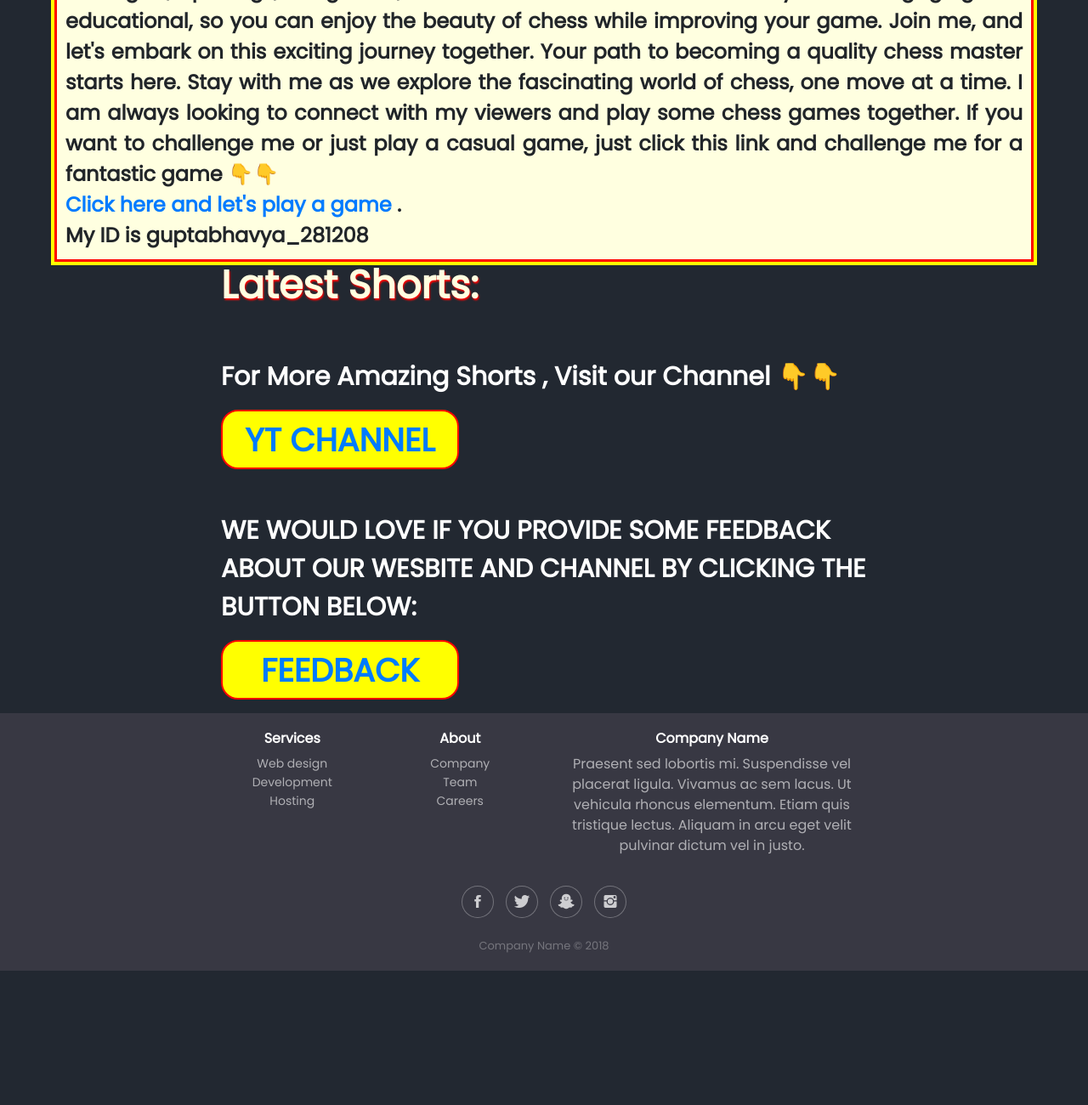
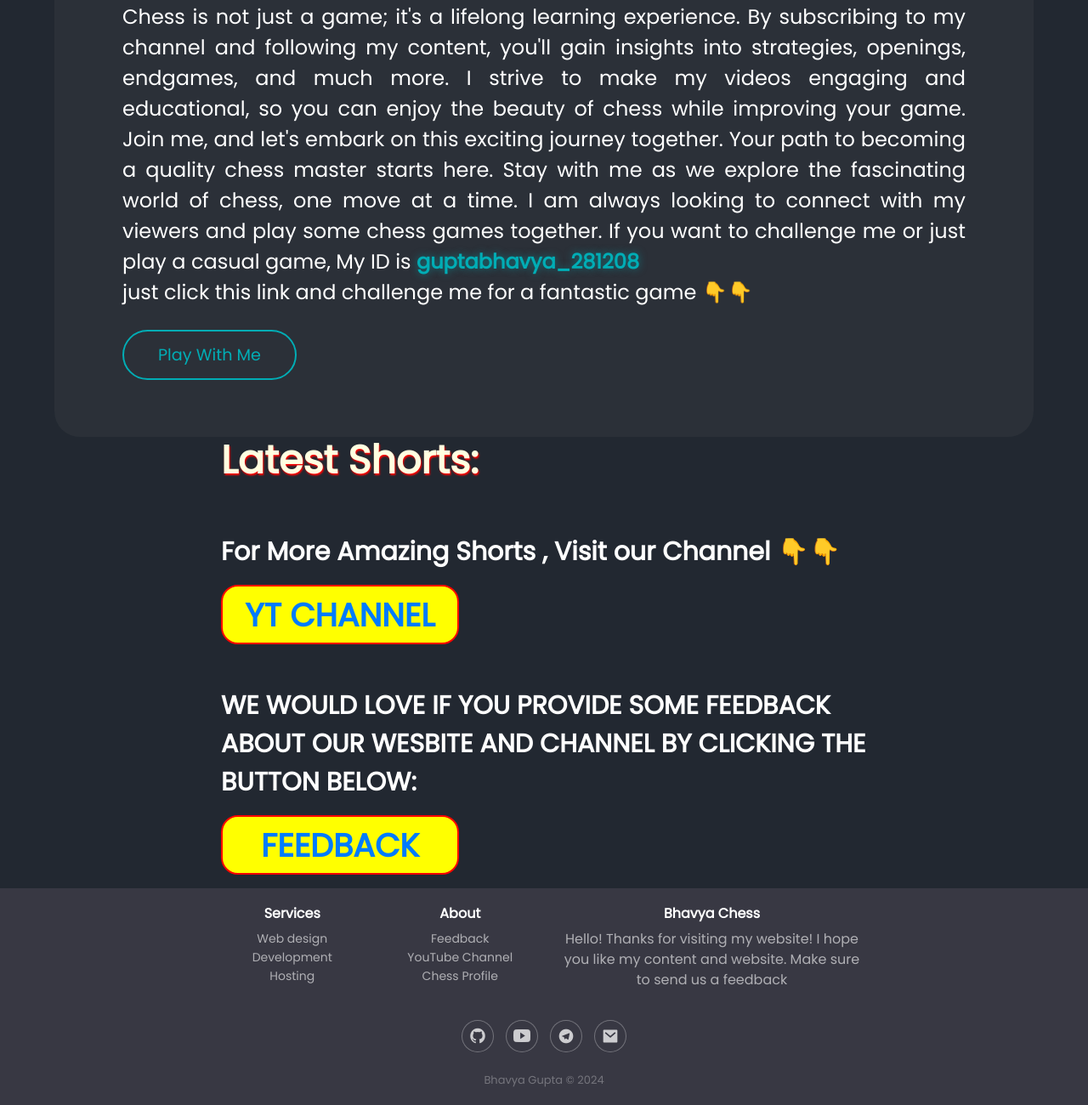
Before and after one commit to Code-With-Bhavya/My-Website, a plain HTML site: page index.html in a window 1280 px wide. Shown: the part 641-1941 px from the top of the page at 85% size. Before the commit the page ends 1783 px from the top, so only its background shows below. Drawn offline with nearby package versions, Linux system fonts and the light colour scheme; no server answers; a web font is replaced by a local one.

Commit message:
commit by falco

```diff
--- a/index.html
+++ b/index.html
@@ -10,7 +10,7 @@
     <link rel="stylesheet" href="https://cdnjs.cloudflare.com/ajax/libs/ionicons/2.0.1/css/ionicons.min.css">
     <link rel="icon" href="images/logo.png" type="image/x-icon">
     <link href="style.css" rel="stylesheet">
-    <link href="https://cdn.jsdelivr.net/npm/remixicon@4.3.0/fonts/remixicon.css" rel="stylesheet"/>
+    <link href="https://cdn.jsdelivr.net/npm/remixicon@4.3.0/fonts/remixicon.css" rel="stylesheet" />
 </head>
 
 <body>
@@ -35,10 +35,10 @@
 
         <div class="links">
             <div class="links-wrapper">
-                <button id="btn">Home</button>
-                <button id="btn">About</button>
-                <button id="btn">Channel</button>
-                <button id="btn">Feedback</button>
+                <button id="btn"><a id="rem" href="">Home</a></button>
+                <button id="btn"><a id="rem" href="./about.html">About</a></button>
+                <button id="btn"><a id="rem" href="https://youtube.com/@chess_master492">Channel</a></button>
+                <button id="btn"><a id="rem" href="./feedback.html">Feedback</a></button>
             </div>
         </div>
 
@@ -65,10 +65,9 @@
             Join me, and let's embark on this exciting journey together. Your path to becoming a quality chess master
             starts here. Stay with me as we explore the fascinating world of chess, one move at a time.
             I am always looking to connect with my viewers and play some chess games together. If you want to challenge
-            me or just play a casual game, just click this link and challenge me for a fantastic game 👇👇<br> <a
-                class="link" href="https://www.chess.com/member/guptabhavya_281208" target="_blank">
-                Click here and let's play a game
-            </a>.<br> My ID is <strong>guptabhavya_281208</strong></p>
+            me or just play a casual game, My ID is <strong>guptabhavya_281208</strong> <br> just click this link and challenge me for a fantastic game 👇👇<br> <br>
+            <a href="https://www.chess.com/member/guptabhavya_281208" id="button-a">Play With Me</a>
+        </p>
         <div class="container">
             <h2 id="popshortstext">Latest Shorts:</h2>
             <div class="shorts">
@@ -112,18 +111,23 @@
                     <div class="col-sm-6 col-md-3 item">
                         <h3>About</h3>
                         <ul>
-                            <li><a href="#">Company</a></li>
-                            <li><a href="#">Team</a></li>
-                            <li><a href="#">Careers</a></li>
+                            <li><a href="./feedback.html">Feedback</a></li>
+                            <li><a href="https://www.youtube.com/@Chess_master492">YouTube Channel</a></li>
+                            <li><a href="https://www.chess.com/member/guptabhavya_281208">Chess Profile</a></li>
                         </ul>
                     </div>
                     <div class="col-md-6 item text">
-                        <h3>Company Name</h3>
-                        <p>Praesent sed lobortis mi. Suspendisse vel placerat ligula. Vivamus ac sem lacus. Ut vehicula rhoncus elementum. Etiam quis tristique lectus. Aliquam in arcu eget velit pulvinar dictum vel in justo.</p>
+                        <h3>Bhavya Chess</h3>
+                        <p>Hello! Thanks for visiting my website! I hope you like my content and website. Make sure to
+                            send us a feedback</p>
                     </div>
-                    <div class="col item social"><a href="#"><i class="icon ion-social-facebook"></i></a><a href="#"><i class="icon ion-social-twitter"></i></a><a href="#"><i class="icon ion-social-snapchat"></i></a><a href="#"><i class="icon ion-social-instagram"></i></a></div>
+                    <div class="col item social"><a href="https://github.com/Code-With-Bhavya"><i
+                                class="icon ion-social-github"></i></a><a
+                            href="https://www.youtube.com/@Chess_master492"><i
+                                class="icon ion-social-youtube"></i></a><a href="https://t.me/+nygHO4lU-hIyNWRl"><i
+                                class="ri-telegram-fill"></i></a><a href="#"><i class="ri-mail-fill"></i></a></div>
                 </div>
-                <p class="copyright">Company Name © 2018</p>
+                <p class="copyright">Bhavya Gupta © 2024</p>
             </div>
         </footer>
     </div>
--- a/style.css
+++ b/style.css
@@ -86,17 +86,22 @@ body {
   font-weight: 900;
 }
 
+strong {
+  color: #00ADB5;
+  text-shadow: 0 0 10px #00acb58e;
+}
+
 #abouttext {
-  font-weight: bold;
-  background-color: lightyellow;
-  border: 3px solid red;
-  outline: 4px solid yellow;
+  font-weight: regular;
+  background-color: #393e465e;
   font-family: "Poppins", sans-serif;
   font-size: x-large;
   width: 90vw;
+  border-radius: 30px;
+  color: white;
   text-align: justify;
   height: auto;
-  padding: 10px;
+  padding: 5rem;
   margin: auto;
   margin-top: 20px;
 }
@@ -144,6 +149,22 @@ header {
 nav {
   text-align: center;
   margin-bottom: 20px;
+}
+
+#button-a {
+  text-decoration: none;
+  background-color: none;
+  border: 2px solid #00ADB5;
+  border-radius: 50px;
+  padding: 14px 40px;
+  color: #00ADB5;
+  font-size: 0.8em;
+}
+
+#button-a:hover {
+  background-color: #00ADB5;
+  color: white;
+  box-shadow: 0 0 40px #00acb5d8;
 }
 
 nav a {
@@ -384,6 +405,11 @@ body {
   height: auto;
 }
 
+#rem {
+  text-decoration: none;
+  color: white;
+}
+
 /* Add this CSS code for mobile devices */
 @media screen and (max-width: 600px) {
   #stats {
```
